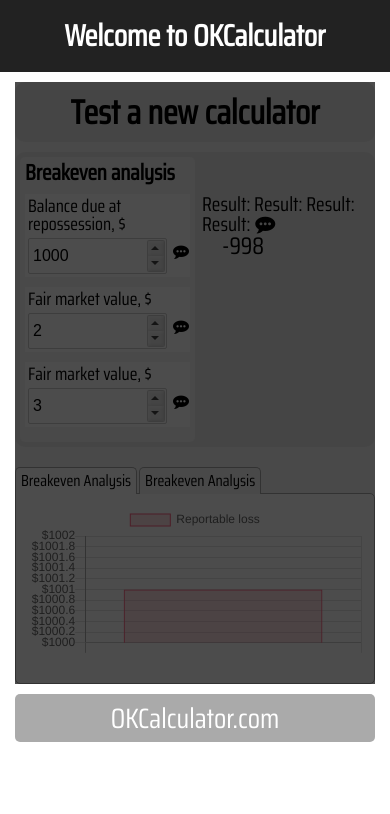
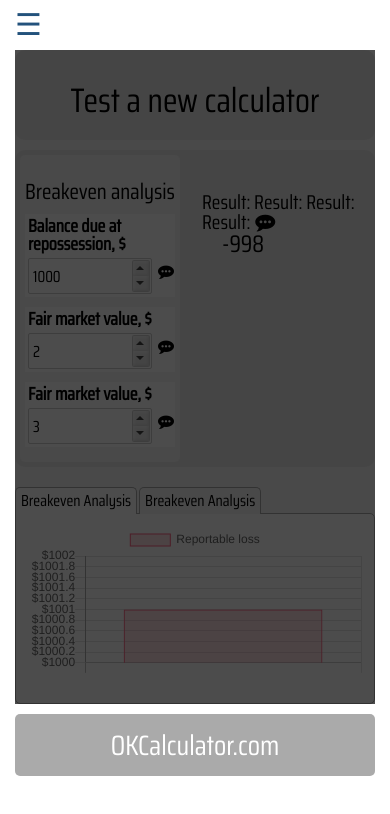
Before and after one commit to rafalskyi/demo_calc, a React (Create React App) app: page / in a window 390 px wide. Shown: the top 814 px of the page. Built offline with nearby package versions, Linux system fonts and the light colour scheme.

Commit message:
add slide menu

```diff
--- a/public/index.html
+++ b/public/index.html
@@ -9,6 +9,7 @@
       homescreen on Android. See https://developers.google.com/web/fundamentals/engage-and-retain/web-app-manifest/
     -->
     <link href="https://maxcdn.bootstrapcdn.com/font-awesome/4.7.0/css/font-awesome.min.css" rel="stylesheet" integrity="sha384-wvfXpqpZZVQGK6TAh5PVlGOfQNHSoD2xbE+QkPxCAFlNEevoEH3Sl0sibVcOQVnN" crossorigin="anonymous">
+    <link href="https://maxcdn.bootstrapcdn.com/bootstrap/3.3.7/css/bootstrap.min.css" rel="stylesheet" integrity="sha384-BVYiiSIFeK1dGmJRAkycuHAHRg32OmUcww7on3RYdg4Va+PmSTsz/K68vbdEjh4u" crossorigin="anonymous">
     <link href="https://fonts.googleapis.com/css?family=Saira+Condensed" rel="stylesheet">
     <link rel="manifest" href="%PUBLIC_URL%/manifest.json">
     <link rel="shortcut icon" href="%PUBLIC_URL%/favicon.ico">
@@ -21,9 +22,28 @@
       work correctly both with client-side routing and a non-root public URL.
       Learn how to configure a non-root public URL by running `npm run build`.
     -->
-    <title>React App</title>
+    <title>Calculator</title>
   </head>
   <body>
+  <div id="mySidenav" class="sidenav">
+    <a href="javascript:void(0)" class="closebtn" onclick="closeNav()">&times;</a>
+    <a href="#">Calculator1</a>
+    <a href="#">Calculator2</a>
+    <a href="#">Calculator3</a>
+    <a href="#">Calculator4</a>
+  </div>
+  <a href="#" class="opener" style="font-size:30px;cursor:pointer" onclick="openNav()">&#9776;</a>
     <div id="root"></div>
+    <script src="https://code.jquery.com/jquery.js"></script>
+    <script src="https://maxcdn.bootstrapcdn.com/bootstrap/3.3.7/js/bootstrap.min.js" integrity="sha384-Tc5IQib027qvyjSMfHjOMaLkfuWVxZxUPnCJA7l2mCWNIpG9mGCD8wGNIcPD7Txa" crossorigin="anonymous"></script>
+    <script>
+      function openNav() {
+        document.getElementById("mySidenav").style.width = "250px";
+      }
+
+      function closeNav() {
+        document.getElementById("mySidenav").style.width = "0";
+      }
+    </script>
   </body>
 </html>
--- a/src/App.js
+++ b/src/App.js
@@ -90,9 +90,6 @@ class App extends Component {
 
     return (
       <div className="App">
-        <div className="app-header text-center">
-          <h2>Welcome to OKCalculator</h2>
-        </div>
         <div className="container">
           <div className="box-alignment md text-center">
             <div className="calculator-area mb10 disabled">
--- a/src/index.css
+++ b/src/index.css
@@ -6,6 +6,17 @@ body{
 
 a{
   color: #000;
+  text-decoration: none;
+}
+
+a:hover{
+  text-decoration: none;
+}
+
+.opener{
+  position: relative;
+  padding:10px 15px;
+  display: none;
 }
 
 .container{
@@ -93,7 +104,50 @@ a{
   max-width:800px;
 }
 
+/*navbar*/
+.sidenav {
+  height: 100%;
+  width: 0;
+  position: fixed;
+  top: 0;
+  left: 0;
+  background-color: #111;
+  overflow-x: hidden;
+  transition: 0.5s;
+  padding-top: 60px;
+  z-index:5;
+}
+
+.sidenav a {
+  padding: 8px 8px 8px 32px;
+  text-decoration: none;
+  font-size: 25px;
+  color: #818181;
+  display: block;
+  transition: 0.3s;
+}
+
+.sidenav a:hover, .offcanvas a:focus{
+  color: #f1f1f1;
+}
+
+.sidenav .closebtn {
+  position: absolute;
+  top: 0;
+  right: 25px;
+  font-size: 36px;
+  margin-left: 50px;
+}
+
+@media screen and (max-height: 450px) {
+  .sidenav {padding-top: 15px;}
+  .sidenav a {font-size: 18px;}
+}
+
 @media (max-width: 630px) {
+  .opener{
+    display: inline-block;
+  }
   .h1 {
     font-size: 34px;
     line-height: 40px;
```
